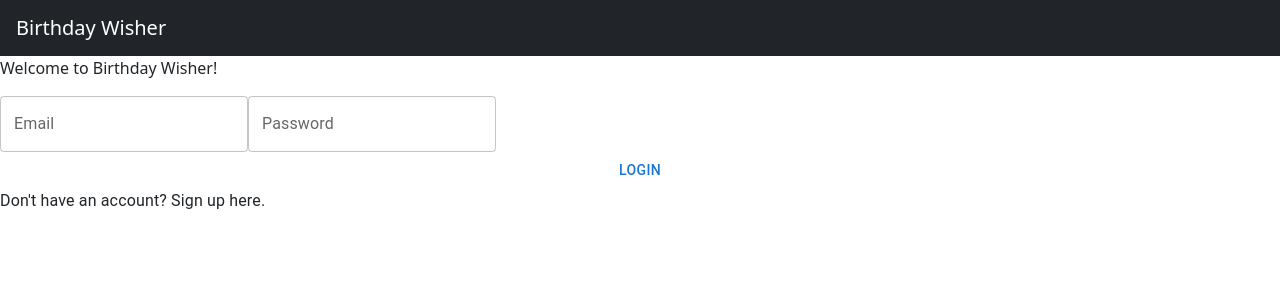
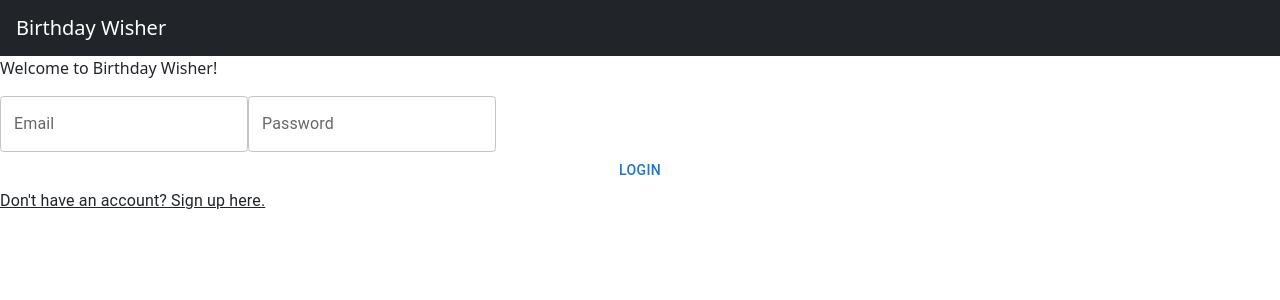
Before and after one commit to isaguimet/birthday-wisher, a React (Create React App) app in the folder client/: page / in a window 1280 px wide. Shown: the top 300 px of the page. Built offline with nearby package versions, Linux system fonts and the light colour scheme.

Commit message:
fixed protected route bug

```diff
--- a/client/src/App.js
+++ b/client/src/App.js
@@ -5,6 +5,7 @@ import PersonalBoardPage from "./pages/PersonalBoardPage";
 import ProfilePage from "./pages/ProfilePage";
 import WishingCenterPage from "./pages/WishingCenterPage";
 import NavBar from "./components/NavBar";
+import PrivateRoute from "./components/PrivateRoute";
 
 function App() {
     return (
@@ -13,10 +14,22 @@ function App() {
                 <NavBar/>
                 <Routes>
                     <Route path={"/"} element={<LoginPage/>}/>
-                    <Route path={"/home"} element={<HomePage/>}/>
-                    <Route path={"/personal-board"} element={<PersonalBoardPage/>}/>
-                    <Route path={"/profile"} element={<ProfilePage/>}/>
-                    <Route path={"/wishing-center"} element={<WishingCenterPage/>}/>
+
+                    <Route path={"/"} element={<PrivateRoute/>}>
+                        <Route path={"/home"} element={<HomePage/>}/>
+                    </Route>
+
+                    <Route path={"/"} element={<PrivateRoute/>}>
+                        <Route path={"/personal-board"} element={<PersonalBoardPage/>}/>
+                    </Route>
+
+                    <Route path={"/"} element={<PrivateRoute/>}>
+                        <Route path={"/profile"} element={<ProfilePage/>}/>
+                    </Route>
+
+                    <Route path={"/"} element={<PrivateRoute/>}>
+                        <Route path={"/wishing-center"} element={<WishingCenterPage/>}/>
+                    </Route>
                 </Routes>
             </BrowserRouter>
         </div>
--- a/client/src/components/LoginForm.jsx
+++ b/client/src/components/LoginForm.jsx
@@ -141,6 +141,12 @@ const LoginForm = () => {
                                 setFormType(isLogin ? "register" : "login");
                                 resetForm();
                             }}
+                            sx={{
+                                textDecoration: "underline",
+                                "&:hover": {
+                                    cursor: "pointer",
+                                },
+                            }}
                         >
                             {isLogin
                                 ? "Don't have an account? Sign up here."
--- /dev/null
+++ b/client/src/components/PrivateRoute.jsx
@@ -0,0 +1,10 @@
+import {Navigate, Outlet} from "react-router-dom";
+import {useSelector} from "react-redux";
+
+const PrivateRoute = () => {
+    const isLoggedIn = Boolean(useSelector((state) => state.user));
+
+    return isLoggedIn ? <Outlet/> : <Navigate to={"/"} replace/>;
+};
+
+export default PrivateRoute;
```
